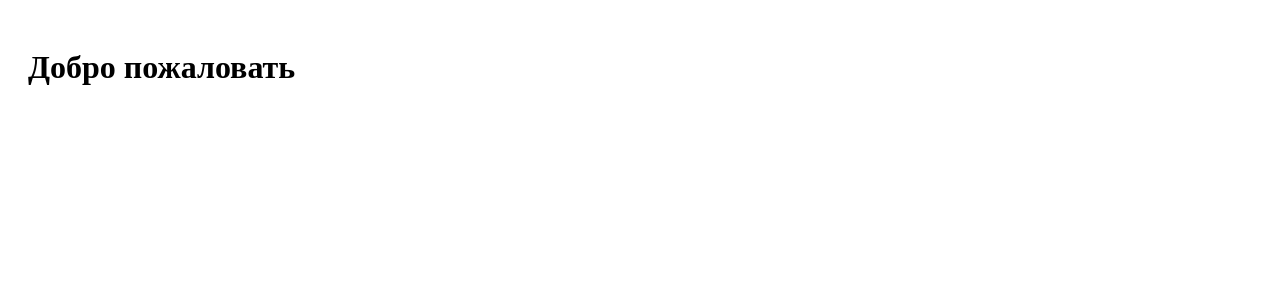
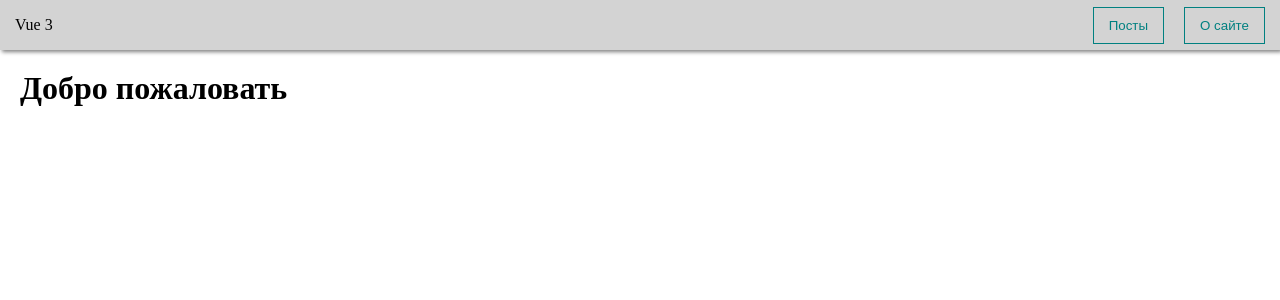
Before and after one commit to anna-gt/vue3-example, a Vue app: page / in a window 1280 px wide. Shown: the top 300 px of the page. Built offline with nearby package versions, Linux system fonts and the light colour scheme.

Commit message:
add navbar

```diff
--- a/src/App.vue
+++ b/src/App.vue
@@ -1,16 +1,20 @@
 <template>
+	<navbar></navbar>
 	<div class="app">
 		<router-view></router-view>
 	</div>
 </template>
 
 <script>
+import Navbar from './components/Navbar.vue';
 	export default {
-
+		components: {
+			Navbar
+		}
 	}
 </script>
 
-<style scoped>
+<style>
 * {
   margin: 0;
   padding: 0;
--- /dev/null
+++ b/src/components/Navbar.vue
@@ -0,0 +1,29 @@
+<template>
+	<div class="navbar">
+		<div @click="$router.push('/')">Vue 3</div>
+		<div class="navbar_btns">
+			<my-button @click="$router.push('/posts')">Посты</my-button>
+			<my-button style="margin-left: 20px" @click="$router.push('/about')">О сайте</my-button>
+		</div>
+	</div>
+</template>
+
+<script>
+	export default {
+	}
+</script>
+
+<style scoped>
+.navbar {
+	height: 50px;
+	background-color: lightgrey;
+	box-shadow: 2px 2px 4px gray;
+	display: flex;
+	align-items: center;
+	padding: 0 15px;
+}
+
+.navbar_btns {
+	margin-left: auto;
+}
+</style>
--- a/src/components/UI/index.js
+++ b/src/components/UI/index.js
@@ -9,5 +9,5 @@
 	MyInput,
 	MyDialog,
 	MySelect,
-	MyPagination
+	MyPagination,
 ]
```
